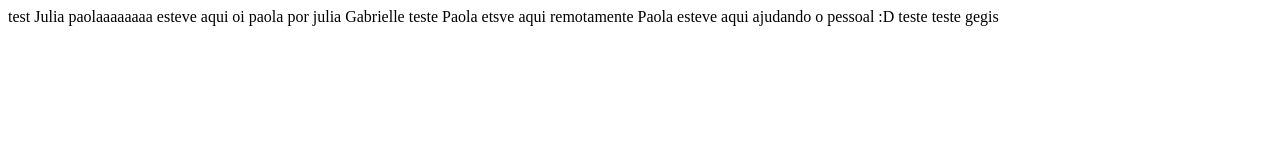
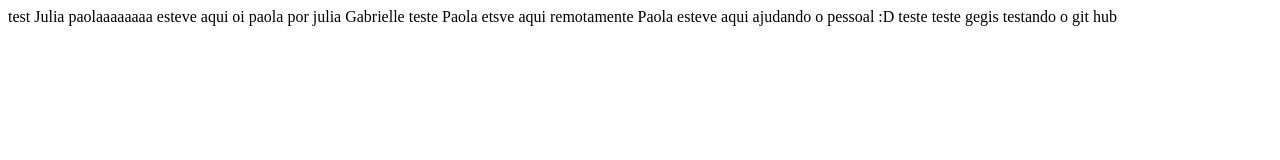
Before and after one commit to SPTech-PI/PI-Calculadora-SPTech, a plain HTML site: page test.html in a window 1280 px wide. Drawn offline with Linux system fonts and the light colour scheme.

Commit message:
testando

```diff
--- a/test.html
+++ b/test.html
@@ -16,5 +16,7 @@
     Paola esteve aqui ajudando o pessoal :D
 
     teste teste gegis
+
+    testando o git hub
 </body>
 </html>
```
